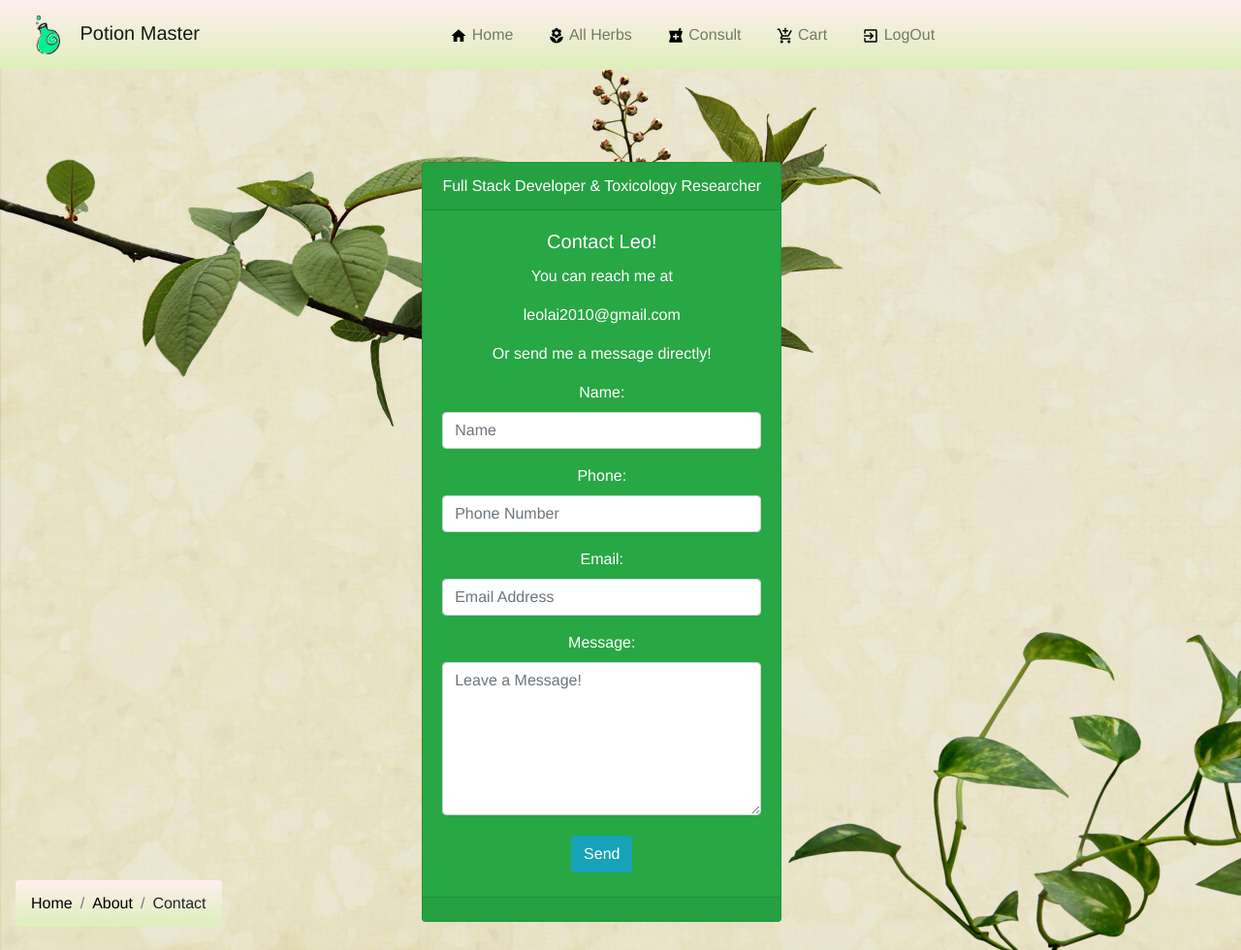
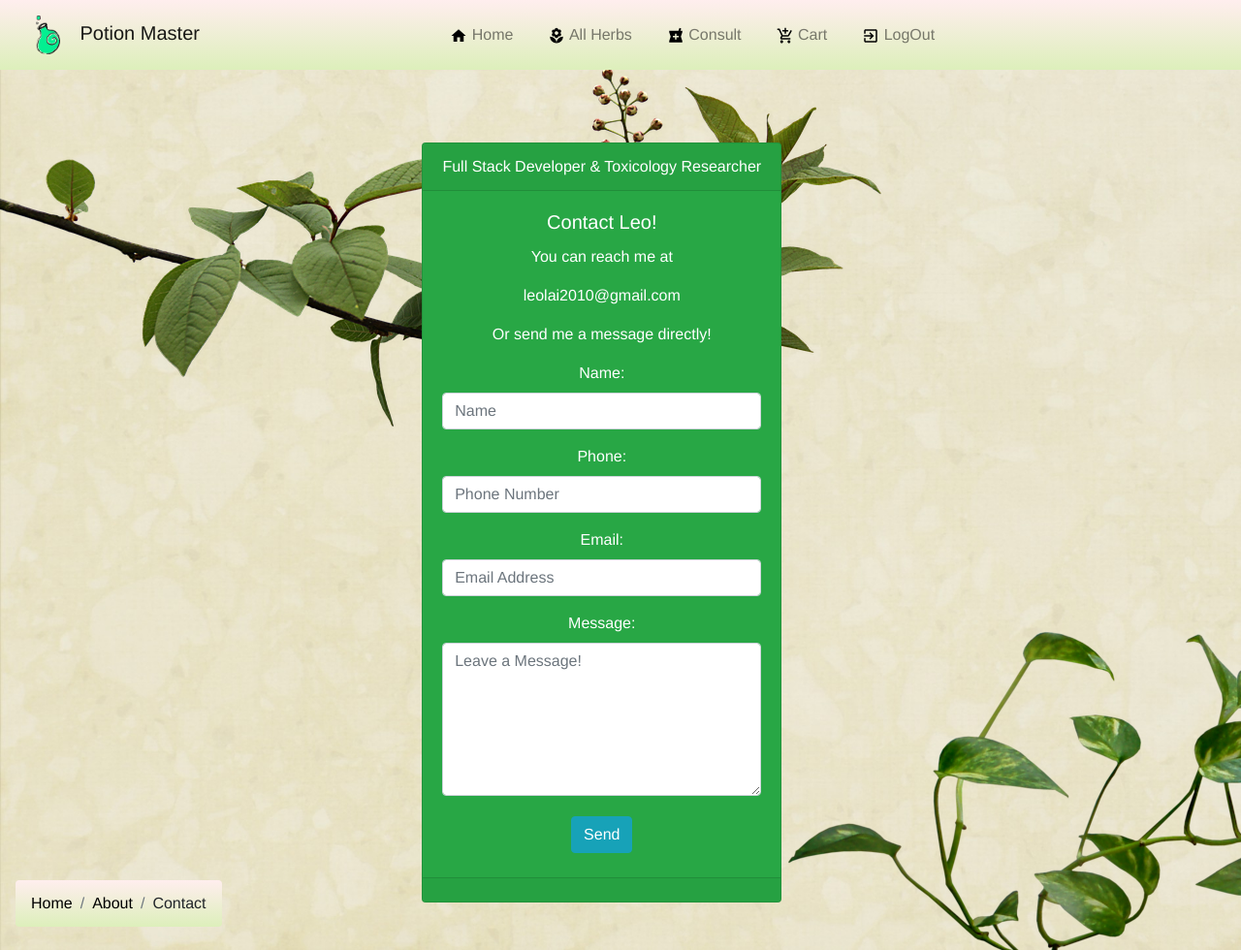
Before and after one commit to leolai2010/Python_Project, a Django app: page /contact in a window 1280 px wide. Shown: the whole page at 97% size. Run offline with Django 3.2, Linux system fonts and the light colour scheme; parts of the project's set-up code (start-up, migrations or seed data) failed here and were passed over; some libraries are stand-ins or nearby versions; some web fonts are replaced.

Commit message:
updated form

```diff
--- a/apps/users/static/users/css/contact.css
+++ b/apps/users/static/users/css/contact.css
@@ -46,7 +46,7 @@ nav{
 #profile{
     width: 29%;
     position: fixed;
-    top: 17%;
+    top: 15%;
     left: 34%;
     animation-delay: 1s;
 }
```
Also changed, not shown: db.sqlite3.
